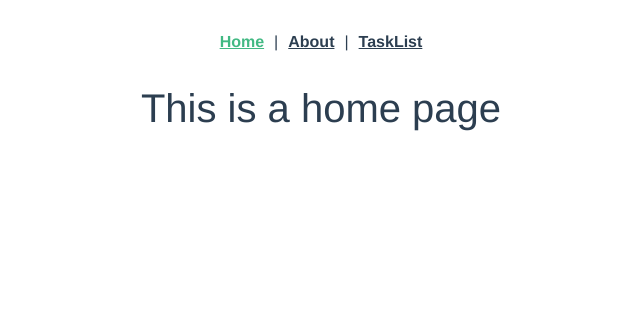
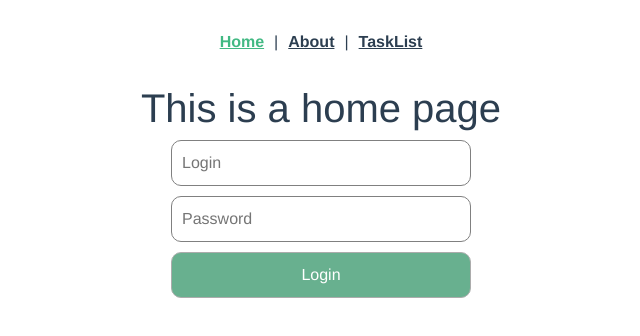
Before and after one commit to zaq345/vue-course, a Vue app: page /#/ in a window 1280 px wide. Shown: the top 336 px of the page, without its empty margins (319-959 px from the left). Built offline with nearby package versions, Linux system fonts and the light colour scheme.

Commit message:
task_4: Добавлена авторизация

```diff
--- /dev/null
+++ b/src/mixins/isAuthorised.vue
@@ -0,0 +1,16 @@
+<script>
+import router from '@/router';
+
+export default {
+  name: 'isAuthorised',
+
+  async mounted(){
+    const data = await localStorage.getItem('isАuthorized')
+    console.log(data)
+    if(data != '1'){
+      router.push({path: '/'})
+    }
+  },
+
+}
+</script>
--- a/src/router/index.js
+++ b/src/router/index.js
@@ -8,15 +8,18 @@ const routes = [
   {
     path: '/',
     name: 'home',
-    component: HomeComponent
+    component: HomeComponent,
+    beforeRouteEnter: (to, from, next) => {
+      if (to.name == 'taskList') next(false)
+      else next()
+      console.log(to.name)
+    },
+
   },
   {
     path: '/about',
     name: 'about',
-    // route level code-splitting
-    // this generates a separate chunk (about.[hash].js) for this route
-    // which is lazy-loaded when the route is visited.
-    component: () => import(/* webpackChunkName: "about" */ '../views/AboutComponent.vue')
+    component: () => import('../views/AboutComponent.vue')
   },
   {
     path: '/taskList',
@@ -25,7 +28,7 @@ const routes = [
   },
   {
     path: '/task/:id',
-    name: 'taskList',
+    name: 'task',
     component: () => import('../views/TaskComponent.vue')
   },
   {
--- a/src/views/HomeComponent.vue
+++ b/src/views/HomeComponent.vue
@@ -1,17 +1,86 @@
 <template>
   <div class="home">
     <h1>This is a home page</h1>
+    <form action="" class="loginForm">
+      <input class="loginForm__input"
+              type="text"
+              placeholder="Login"
+              v-model="inputLogin">
+      <input class="loginForm__input"
+              type="password"
+              name=""
+              id=""
+              placeholder="Password"
+              v-model="inputPassword">
+      <button type="submit"
+              class="loginForm__button btn btn-success"
+              v-on:click="loginFunction"
+              v-bind:disabled="buttonDisabled"
+      >
+        Login
+      </button>
+    </form>
   </div>
 </template>
 
 <script>
-// @ is an alias to /src
-// import HelloWorld from '@/components/HelloWorld.vue'
+
+import router from '@/router';
 
 export default {
-  name: 'HomeView',
+  name: 'HomeComponent',
+  data(){
+    return{
+      inputLogin: "",
+      inputPassword: "",
+    }
+  },
   components: {
-    // HelloWorld
-  }
+  },
+  computed: {
+    buttonDisabled(){
+      return (this.inputLogin.trim().length == 0 || this.inputPassword.trim().length == 0)
+    }
+  },
+  methods:{
+    loginFunction(){
+
+      if(this.inputLogin && this.inputPassword){
+
+        localStorage.setItem('isАuthorized', '1');
+        // console.log(localStorage.getItem('isАuthorized'));
+
+        router.push({path: '/taskList'});
+      }
+      this.inputLogin = ""
+      this.inputPassword = ""
+    }
+  },
+  // beforeRouteLeave: (to, from, next) => {
+  //   if (to.name == 'taskList') next(false)
+  //   else next()
+  //   console.log(to.name)
+  // },
+
 }
 </script>
+
+<style scoped>
+.loginForm{
+  display: flex;
+  flex-direction: column;
+  margin: auto;
+  max-width: 300px;
+}
+.loginForm__input{
+  border: 1px solid grey;
+  border-radius: 10px;
+  margin-bottom: 10px;
+  padding: 10px;
+}
+.loginForm__button{
+  border: 1px solid grey;
+  border-radius: 10px;
+  padding: 10px;
+}
+</style>
--- a/src/views/TaskComponent.vue
+++ b/src/views/TaskComponent.vue
@@ -3,3 +3,13 @@
     <h1>Task by Id {{ $route.params.id }}</h1>
   </div>
 </template>
+
+<script>
+import isAuthorised from '@/mixins/isAuthorised.vue';
+
+export default{
+  name: 'TaskListComponent',
+
+  mixins: [isAuthorised],
+}
+</script>
--- a/src/views/TaskListComponent.vue
+++ b/src/views/TaskListComponent.vue
@@ -3,3 +3,27 @@
     <h1>This is a taskList page</h1>
   </div>
 </template>
+
+<script>
+
+import isAuthorised from '@/mixins/isAuthorised.vue';
+
+export default {
+  name: 'TaskListComponent',
+  data(){
+    return{
+
+    }
+  },
+  mixins: [isAuthorised],
+  components: {
+  },
+  computed: {
+
+  },
+  methods:{
+
+  },
+
+}
+</script>
```
